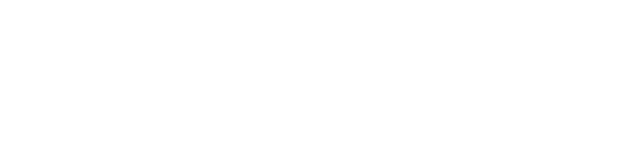
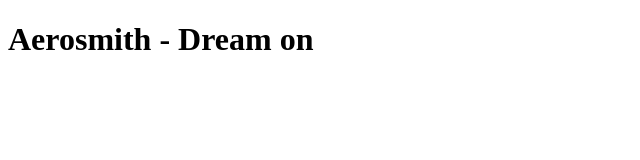
Before and after one commit to golmar92/learning-git-2, a plain HTML site: page index.html in a window 1280 px wide. Shown: the whole page, without its empty margins (0-640 px from the left). Drawn offline with Linux system fonts and the light colour scheme.

Commit message:
add title

```diff
--- a/index.html
+++ b/index.html
@@ -4,7 +4,8 @@
 		<title>7.3 tekst piosenki</title>
 	</head>
 	<body>
-		<div>
+		<div class="container">
+			<h1>Aerosmith - Dream on</h1>
 		</div>
 	</body>
 </html>
```
